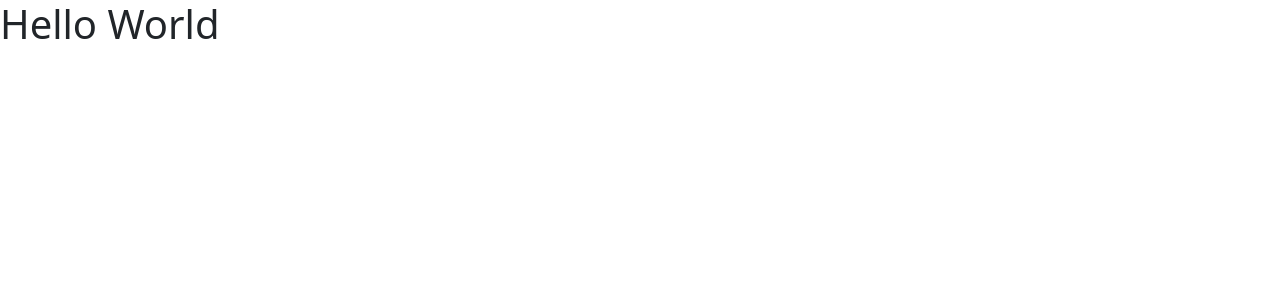
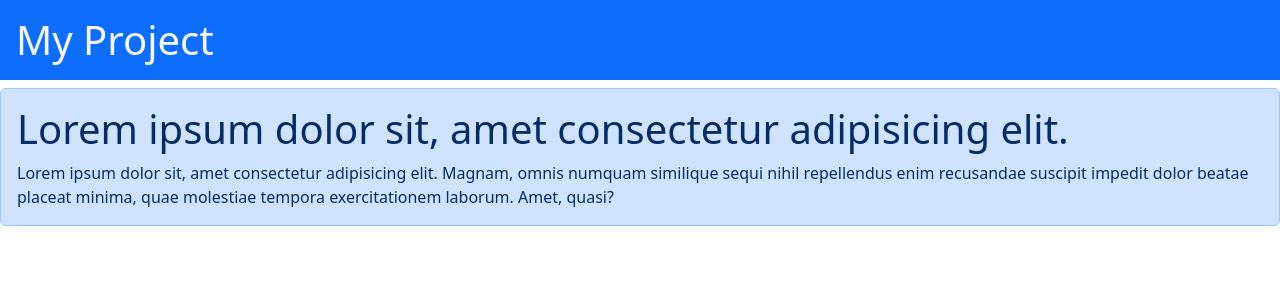
Before and after one commit to mayuri-patade/first-react-app, a React (Create React App) app: page / in a window 1280 px wide. Shown: the top 300 px of the page. Built offline with nearby package versions, Linux system fonts and the light colour scheme.

Commit message:
dum website

```diff
--- a/src/App.js
+++ b/src/App.js
@@ -5,7 +5,11 @@ function App() {
 
   return (
     <>
-    <h1 >Hello World</h1>
+    <h1 className="bg-primary text-light p-3">My Project</h1>
+
+    <div className="alert alert-primary">
+      <h1>Lorem ipsum dolor sit, amet consectetur adipisicing elit.</h1>
+      Lorem ipsum dolor sit, amet consectetur adipisicing elit. Magnam, omnis numquam similique sequi nihil repellendus enim recusandae suscipit impedit dolor beatae placeat minima, quae molestiae tempora exercitationem laborum. Amet, quasi?</div>
 
     </>
   );
```
